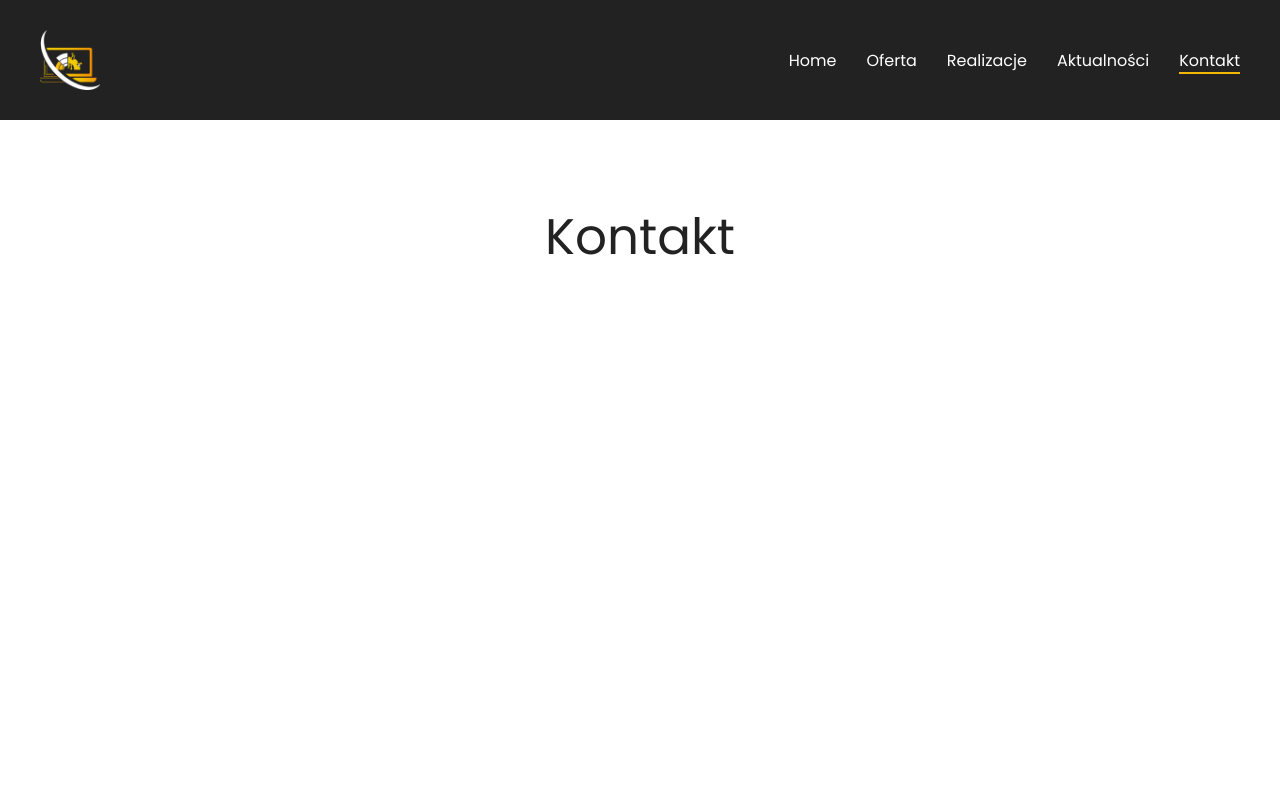
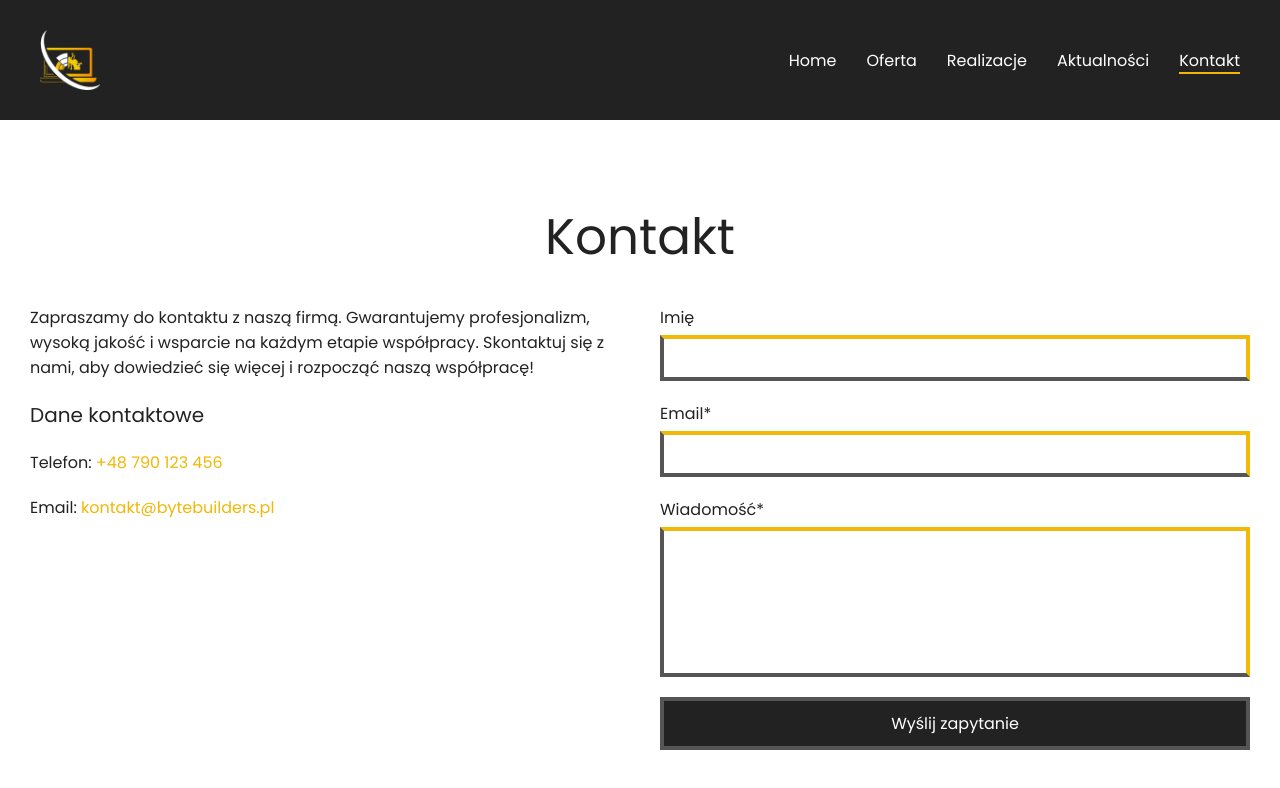
Before and after one commit to matizzmatiza/bytebuilders, a React (Create React App) app: page /contact in a window 1280 px wide. Shown: the top 788 px of the page. Built offline with nearby package versions, Linux system fonts and the light colour scheme.

Commit message:
Added contact section and contact form

```diff
--- /dev/null
+++ b/src/components/contactform.js
@@ -0,0 +1,112 @@
+import { useState } from "react";
+
+function ContactForm() {
+    const [formData, setFormData] = useState({
+        name: '',
+        email: '',
+        message: ''
+      });
+      const [errors, setErrors] = useState({});
+      const [messageSent, setMessageSent] = useState(false);
+
+      const handleChange = (e) => {
+        setFormData({
+          ...formData,
+          [e.target.id]: e.target.value
+        });
+      };
+
+      const validateForm = () => {
+        const newErrors = {};
+
+        // Sprawdź, czy pola email i wiadomość nie są puste
+        if (formData.email.trim() === '') {
+          newErrors.email = 'Pole Email nie może być puste.';
+        }
+
+        if (formData.message.trim() === '') {
+          newErrors.message = 'Pole Wiadomość nie może być puste.';
+        }
+
+        // Sprawdź poprawność adresu email
+        const emailRegex = /^[^\s@]+@[^\s@]+\.[^\s@]+$/;
+        if (!emailRegex.test(formData.email)) {
+          newErrors.email = 'Wprowadź poprawny adres email.';
+        }
+
+        setErrors(newErrors);
+        return Object.keys(newErrors).length === 0;
+      };
+
+      const handleSubmit = async (e) => {
+        e.preventDefault();
+
+        if (validateForm()) {
+          try {
+            // Placeholder do wysyłki do API (zmień na rzeczywistą funkcję)
+            // await sendToApi(formData);
+            setMessageSent(true);
+            // Wyczyść pola formularza po wysłaniu
+            setFormData({
+              name: '',
+              email: '',
+              message: ''
+            });
+            setErrors({});
+          } catch (error) {
+            console.error('Błąd podczas wysyłania wiadomości:', error);
+            alert('Wystąpił błąd podczas wysyłania wiadomości. Spróbuj ponownie.');
+          }
+        }
+      };
+
+    return (
+        <>
+            <form className="contact__form" onSubmit={handleSubmit} noValidate>
+        <div className="contact__form__group">
+          <label className="contact__form__label" htmlFor="name">
+            Imię
+          </label>
+          <input
+            className="contact__form__input"
+            id="name"
+            type="text"
+            value={formData.name}
+            onChange={handleChange}
+          />
+        </div>
+        <div className="contact__form__group">
+          <label className="contact__form__label" htmlFor="email">
+            Email*
+          </label>
+          <input
+            className={`contact__form__input ${errors.email ? 'error' : ''}`}
+            id="email"
+            type="email"
+            value={formData.email}
+            onChange={handleChange}
+          />
+          {errors.email && <p className="error-message">{errors.email}</p>}
+        </div>
+        <div className="contact__form__group">
+          <label className="contact__form__label" htmlFor="message">
+            Wiadomość*
+          </label>
+          <textarea
+            className={`contact__form__input contact__form__input--textarea ${errors.message ? 'error' : ''}`}
+            id="message"
+            value={formData.message}
+            onChange={handleChange}
+          />
+          {errors.message && <p className="error-message">{errors.message}</p>}
+        </div>
+        <button className="contact__form__button" type="submit">
+          Wyślij zapytanie
+        </button>
+      </form>
+      {messageSent && <p className="contact__form__success__message">Wiadomość została wysłana!</p>}
+        </>
+    );
+}
+
+export default ContactForm;
--- a/src/pages/contact.js
+++ b/src/pages/contact.js
@@ -1,5 +1,6 @@
 import { useEffect } from "react";
 import { updateTitle } from '../utils/title';
+import ContactForm from "../components/contactform";
 
 function Contact() {
     useEffect(() => {
@@ -10,6 +11,15 @@ function Contact() {
     return (
         <section className="contact">
             <h1 className="contact__title">Kontakt</h1>
+            <div className="contact__wrapper">
+                <div className="contact__info">
+                    <p className="contact__info__desc">Zapraszamy do kontaktu z naszą firmą. Gwarantujemy profesjonalizm, wysoką jakość i wsparcie na każdym etapie współpracy. Skontaktuj się z nami, aby dowiedzieć się więcej i rozpocząć naszą współpracę!</p>
+                    <h3 className="contact__info__title">Dane kontaktowe</h3>
+                    <p className="contact__info__desc">Telefon: <a href="tel:+48790123456" className="contact__info__phone">+48 790 123 456</a></p>
+                    <p className="contact__info__desc">Email: <a href="mailto:kontakt@bytebuilders.pl" className="contact__info__email">kontakt@bytebuilders.pl</a></p>
+                </div>
+                <ContactForm />
+            </div>
         </section>
     );
 }
--- a/src/pages/home.js
+++ b/src/pages/home.js
@@ -1,7 +1,7 @@
 function Home() {
     return (
-        <section className="section">
-            <h1 className="section__title">Home</h1>
+        <section className="home">
+            <h1 className="home__title">Home</h1>
         </section>
     );
 }
--- a/src/sass/_contact.scss
+++ b/src/sass/_contact.scss
@@ -10,3 +10,34 @@
     font-size: clamp(2.5rem, 5vw, 5rem);
     font-weight: 400;
 }
+
+.contact__wrapper {
+    display: grid;
+    grid-template-columns: 1fr 1fr;
+    gap: 4rem;
+    width: 100%;
+    @media screen and (max-width: 768px) {
+        grid-template-columns: 1fr;
+    }
+}
+
+.contact__info {
+    display: flex;
+    flex-direction: column;
+    gap: 2rem;
+}
+
+.contact__info__desc {
+    font-size: 1.6rem;
+    font-weight: 400;
+}
+
+.contact__info__title {
+    font-size: 2rem;
+    font-weight: 400;
+}
+
+.contact__info__phone, .contact__info__email {
+    color: $brand;
+    text-decoration: none;
+}
--- /dev/null
+++ b/src/sass/_contactform.scss
@@ -0,0 +1,64 @@
+.contact__form {
+    display: flex;
+    flex-direction: column;
+    gap: 2rem;
+    width: 100%;
+}
+
+.contact__form__group {
+    display: flex;
+    flex-direction: column;
+    gap: .5rem;
+}
+
+.contact__form__label {
+    font-size: 1.6rem;
+    font-weight: 500;
+}
+
+.contact__form__input {
+    padding: 1rem 1.5rem;
+    border-radius: 0px;
+    font-size: 1.6rem;
+    font-weight: 400;
+    transition: all .2s;
+    outline: none;
+    border-left: 4px solid lighten($dark, 20%);
+    border-bottom: 4px solid lighten($dark, 20%);
+    border-top: 4px solid $brand;
+    border-right: 4px solid $brand;
+}
+
+.contact__form__button {
+    padding: 1rem 1.5rem;
+    border: 1px solid lighten($dark, 10%);
+    font-size: 1.6rem;
+    font-weight: 400;
+    transition: all .2s ease-in-out;
+    cursor: pointer;
+    background-color: $dark;
+    color: $light;
+    font-family: $font-primary;
+    border: 4px solid lighten($dark, 20%);
+    &:hover {
+        background-color: $light;
+        color: $dark;
+    }
+}
+
+.contact__form__input--textarea {
+    resize: none;
+    height: 15rem;
+}
+
+.error-message {
+    color: red;
+    font-size: 1.2rem;
+    font-weight: 500;
+}
+
+.contact__form__success__message {
+    color: green;
+    font-size: 1.6rem;
+    font-weight: 500;
+}
--- a/src/sass/_reset.scss
+++ b/src/sass/_reset.scss
@@ -6,7 +6,7 @@
 
 html, :root {
     font-size: 10px;
-    font-family: 'Poppins', sans-serif;
+    font-family: $font-primary;
     color: $dark;
 }
 
--- a/src/sass/_variables.scss
+++ b/src/sass/_variables.scss
@@ -1,3 +1,4 @@
 $brand: #f1b808;
 $dark: #222222;
 $light: #ffffff;
+$font-primary: "Poppins", sans-serif;
--- a/src/sass/main.scss
+++ b/src/sass/main.scss
@@ -9,3 +9,5 @@
 @import './_offer.scss';
 @import './_realizations.scss';
 @import'./_contact.scss';
+@import './home.scss';
+@import './contactform.scss';
```
Also changed, not shown: src/sass/_home.scss (added).
